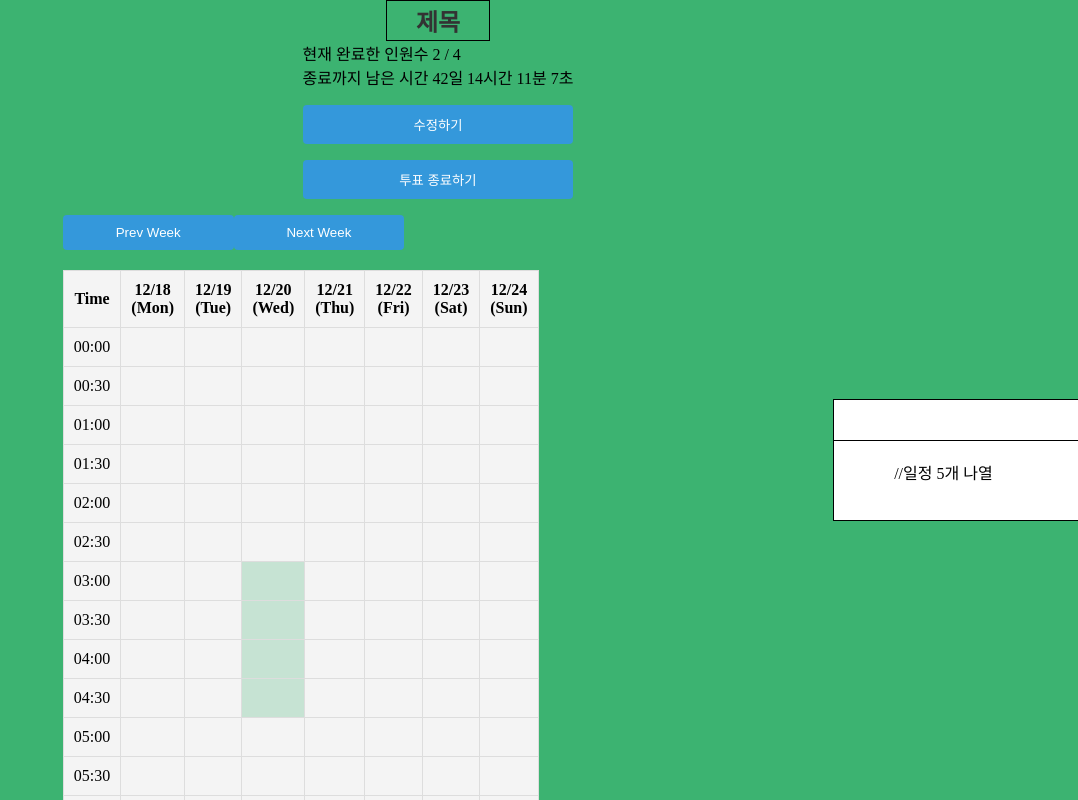
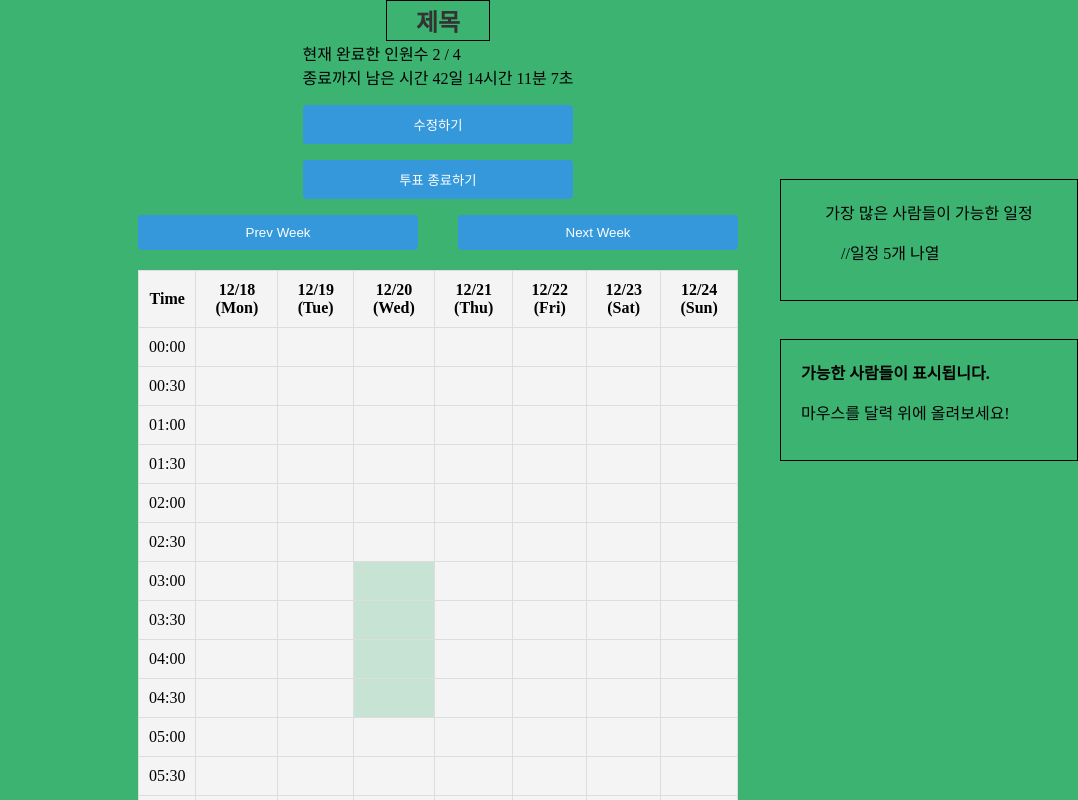
Before and after one commit to mindongmindong/whenMeet, a React (Create React App) app in the folder react-whenMeet/: page /result in a window 1280 px wide. Shown: the top 800 px of the page, without its empty margins (202-1280 px from the left). Built offline with nearby package versions, Linux system fonts and the light colour scheme.

Commit message:
[EDIT] CSS수정

```diff
--- a/react-whenMeet/src/components/CalendarWeek.jsx
+++ b/react-whenMeet/src/components/CalendarWeek.jsx
@@ -161,16 +161,6 @@ const CalendarWeek = ({
           })}
         </tbody>
       </table>
-      {hoveredInfo && (
-        <div className="possibleMan" style={{ textAlign: "center" }}>
-          <strong>가능한 사람:</strong>
-          <ul>
-            {hoveredInfo.participants.map((name) => (
-              <li key={name}>{name}</li>
-            ))}
-          </ul>
-        </div>
-      )}
     </div>
   );
 };
--- a/react-whenMeet/src/components/ResultEndForm.jsx
+++ b/react-whenMeet/src/components/ResultEndForm.jsx
@@ -106,7 +106,7 @@ export default function ResultEndForm() {
         <p style={{ color: "blue" }}>약속 시간은 {resultTime}입니다.</p>
         <div>
           <h2 style={{ flex: "none" }}>총 참여한 인원수</h2>
-          <p>{completedPeopleNum}</p>
+          <h3>{completedPeopleNum}</h3>
           <form className="form-container">
             {possibleDates.map((date, index) => (
               <label key={index}>
@@ -131,7 +131,7 @@ export default function ResultEndForm() {
             랜덤으로 약속 시간 확정하기
           </button>
         </div>
-        <div style={{ display: "flex", flexDirection: "row" }}>
+        <span className="flex-row" style={{ width: "100%" }}>
           <CalendarWeek
             participants={meetingData.participants}
             startDate={meetingData.startDate}
@@ -140,8 +140,8 @@ export default function ResultEndForm() {
             hoveredInfo={hoveredInfo}
             setHoveredInfo={setHoveredInfo}
           />
+        </span>
 
-          <div className="row2">
         <span className="possible">
           {hoveredInfo && (
             <div style={{ textAlign: "center" }}>
@@ -156,8 +156,6 @@ export default function ResultEndForm() {
             </div>
           )}
         </span>
-          </div>
-        </div>
       </span>
     </div>
   );
--- a/react-whenMeet/src/components/ResultMakeForm.js
+++ b/react-whenMeet/src/components/ResultMakeForm.js
@@ -115,7 +115,7 @@ function ResultMakeForm() {
     updateTimer();
     const timerId = setInterval(updateTimer, 1000);
 
-    return () => clearInterval(timerId); // 컴포넌트가 언마운트될 때 인터벌을 정리합니다.
+    return () => clearInterval(timerId);
   }, [meetingData.voteExpiresAt]);
 
   const handleEdit = () => {
@@ -151,14 +151,20 @@ function ResultMakeForm() {
           />
         </div>
 
-        <div className="row-container">
         <span className="mostTime">
           <div style={{ textAlign: "center" }}>
             가장 많은 사람들이 가능한 일정
           </div>
           <ol>//일정 5개 나열</ol>
         </span>
-          <span className="possibleMan">
+        <span className="possible">
+          {!hoveredInfo && (
+            <div>
+              <strong>가능한 사람들이 표시됩니다.</strong>
+              <p>마우스를 달력 위에 올려보세요!</p>
+            </div>
+          )}
+
           {hoveredInfo && (
             <div style={{ textAlign: "center" }}>
               <strong>
@@ -172,7 +178,6 @@ function ResultMakeForm() {
             </div>
           )}
         </span>
-        </div>
       </span>
     </>
   );
--- a/react-whenMeet/src/styles/CalendarWeek.css
+++ b/react-whenMeet/src/styles/CalendarWeek.css
@@ -5,11 +5,15 @@
 .button-container {
   display: flex;
   justify-content: space-between;
-  width: 65%;
 }
-
+.button-container button:first-child {
+  margin-right: 20px;
+}
+.button-container button:last-child {
+  margin-left: 20px;
+}
 .wrap {
-  width: 70%;
+  width: 600px;
 }
 table {
   width: 100%;
--- a/react-whenMeet/src/styles/HomeMake.css
+++ b/react-whenMeet/src/styles/HomeMake.css
@@ -88,29 +88,10 @@ button:hover {
   color: black; /* 검정색으로 글자색 지정 */
 }
 
-.calendarTable .dragging{
+.calendarTable .dragging {
   background-color: red;
 }
-.mostTime {
-  position: absolute;
-  margin-top: 200px;
-  margin-left: 20px;
-  width: 20em;
-  border-width: 1px;
-  border-color: black;
-  border-style: solid;
-  padding: 20px;
-}
-.possibleMan {
-  position: absolute;
-  margin-left: 20px;
-  margin-top: 800px;
-  width: 20em;
-  border-width: 1px;
-  border-color: black;
-  border-style: solid;
-  padding: 20px;
-}
+
 .title-box {
   text-align: center;
   border-width: 1px;
--- a/react-whenMeet/src/styles/ResultEnd.css
+++ b/react-whenMeet/src/styles/ResultEnd.css
@@ -13,19 +13,20 @@
   border: 1px solid;
   padding: 10px;
 }
+
 .possible {
   position: fixed;
+  right: 0; /* 화면의 오른쪽 끝에 고정 */
+  top: 50%; /* 화면의 상단으로부터 50%의 위치에 고정 */
+  transform: translateY(
+    -50%
+  ); /* 상단 50% 위치에서 자기 자신의 높이의 절반을 위로 이동 */
   width: 20%;
-  border-width: 1px;
-  border-color: black;
-  border-style: solid;
+  border: 1px solid black;
   padding: 20px;
 }
+
 .row {
   display: flex;
   justify-content: center;
 }
-
-.calendar-container {
-  width: 65%;
-}
--- a/react-whenMeet/src/styles/ResultMake.css
+++ b/react-whenMeet/src/styles/ResultMake.css
@@ -3,13 +3,10 @@
   margin: 0 auto;
   text-align: center;
 }
+
 .column-container {
   display: flex;
   flex-direction: column;
-}
-
-.row-container {
-  display: flex;
 }
 
 .flex-row {
@@ -18,23 +15,11 @@
 }
 
 .mostTime {
-  background-color: white;
   position: fixed;
-  margin-left: 20px;
-  width: 20em;
-  border-width: 1px;
-  border-color: black;
-  border-style: solid;
+  right: 0;
+  top: 30%;
+  transform: translateY(-50%);
+  width: 20%;
+  border: 1px solid black;
   padding: 20px;
 }
-.possibleMan {
-  background-color: white;
-  position: fixed;
-  margin-left: 20px;
-  margin-top: 200px;
-  width: 20em;
-  border-width: 1px;
-  border-color: black;
-  border-style: solid;
-  padding: 20px;
-}
```
Lines whose indentation alone changed are shown as unchanged.
